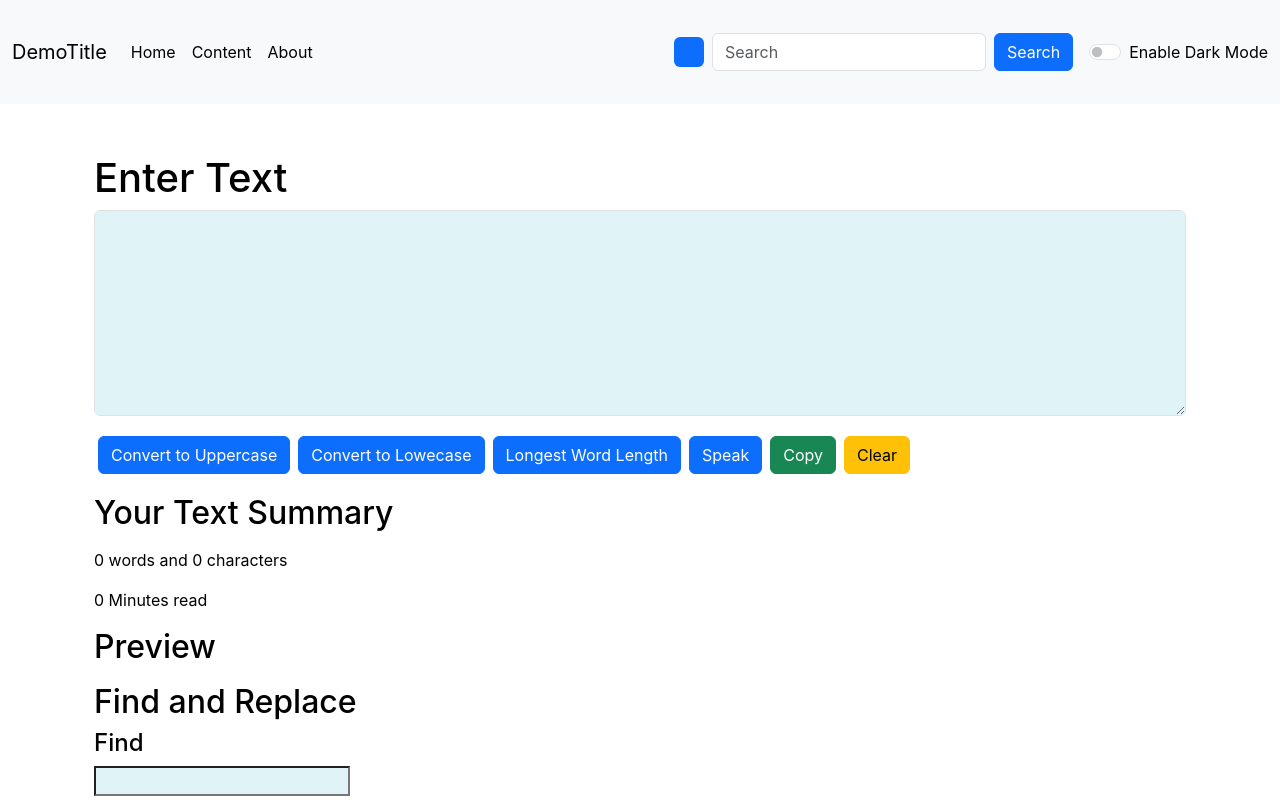
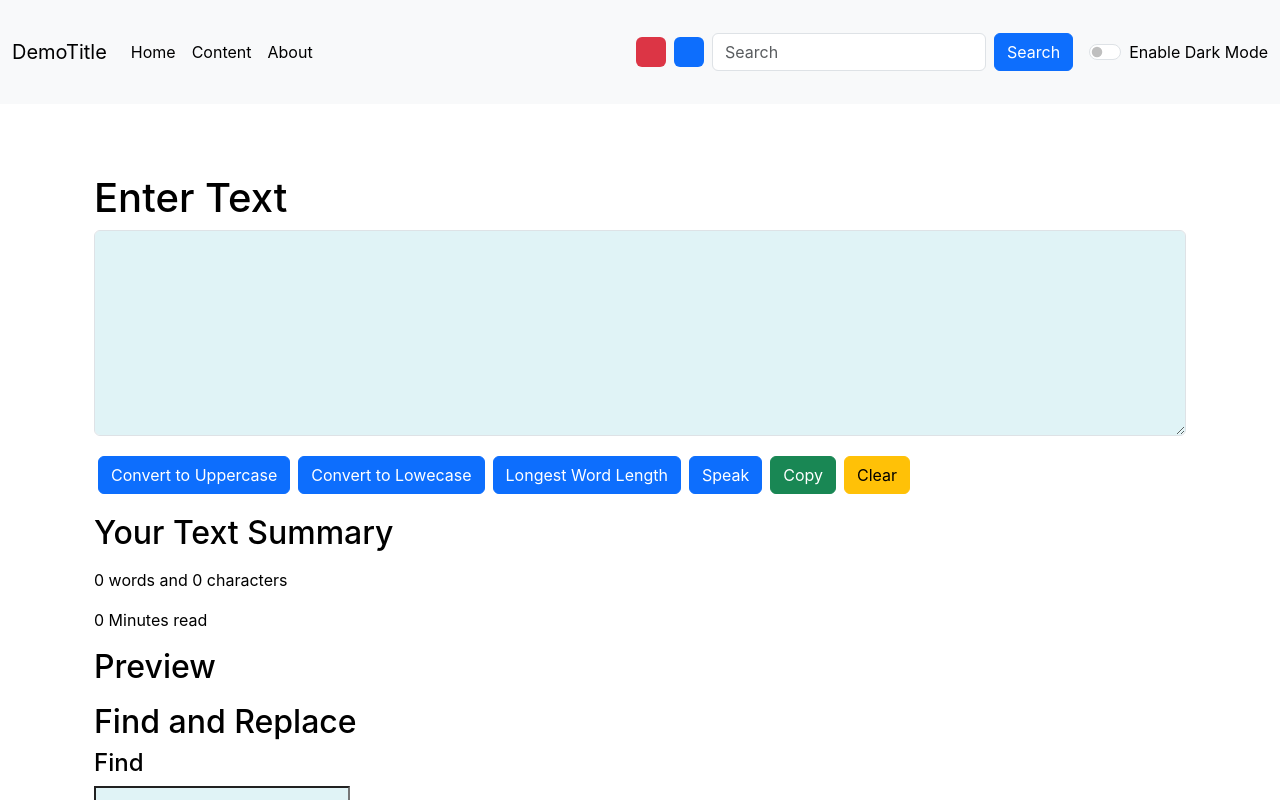
Before and after one commit to Bhargav-Trivedi-777/React-Training, a React (Create React App) app: page / in a window 1280 px wide. Shown: the top 800 px of the page. Built offline with nearby package versions, Linux system fonts and the light colour scheme.

Commit message:
color pellet added

```diff
--- a/src/App.js
+++ b/src/App.js
@@ -36,6 +36,33 @@ function App() {
     setDarkMode(!darkMode);
   };
 
+  const removeClass = () => {
+    document.querySelector(".app")?.classList.remove('dark-mode')
+    document.querySelector(".app")?.classList.remove('light-mode')
+    document.querySelector(".app")?.classList.remove('bg-primary')
+    document.querySelector(".app")?.classList.remove('bg-danger')
+    document.querySelector(".navbar")?.classList.remove('bg-dark')
+    document.querySelector(".navbar")?.classList.remove('bg-light')
+    document.querySelector(".navbar")?.classList.remove('navbar-light')
+    document.querySelector(".navbar")?.classList.remove('navbar-dark')
+    document.querySelector(".navbar")?.classList.remove('bg-primary')
+    document.querySelector(".navbar")?.classList.remove('bg-danger')
+    document.documentElement.classList.remove('bg-primary')
+    document.documentElement.classList.remove('bg-danger')
+  }
+
+  let makeBlue = (cls) => {
+    removeClass()
+    if(cls === "red"){
+      document.querySelector(".app")?.classList.add('bg-danger')
+      document.querySelector(".navbar")?.classList.add('bg-danger')
+      document.documentElement.classList.add('bg-danger')
+    }else if(cls === "blue")
+    document.querySelector(".app")?.classList.add('bg-primary')
+    document.querySelector(".navbar")?.classList.add('bg-primary')
+    document.documentElement.classList.add('bg-primary')
+  }
+
 
   return (
     <div className={darkMode ? 'app dark-mode' : 'app light-mode'}>
@@ -47,12 +74,21 @@ function App() {
           page3="About"
           darkMode={darkMode}
           toggleMode={toggleMode}
+          color={makeBlue}
         />
         <Alert alert={alert} />
         <Routes>
           {/* add exact in route to match the exact page url */}
-          <Route exact path="/about" element={<About darkMode={darkMode} />} />
-          <Route exact path="/" element={<Utils heading="Enter Text" darkMode={darkMode} toggleMode={toggleMode} showAlert={showAlert} />} />
+          <Route exact path="/about" element={
+            <About darkMode={darkMode} />}
+          />
+          <Route exact path="/" element={
+            <Utils
+              heading="Enter Text"
+              darkMode={darkMode}
+              toggleMode={toggleMode}
+              showAlert={showAlert} />}
+          />
         </Routes>
       </Router>
     </div>
--- a/src/components/Alert.js
+++ b/src/components/Alert.js
@@ -6,7 +6,7 @@ export default function Alert(props) {
         return lower.charAt(0).toUpperCase() +lower.slice(1);
     }
     return (
-        <div style={{height:"50px"}}>
+        <div style={{height:"70px"}}>
         {props.alert &&
         <div className='container'>
             <div className={`alert alert-${props.alert.Type} alert-dismissible fade show`} role="alert">
--- a/src/components/Navbar.js
+++ b/src/components/Navbar.js
@@ -22,7 +22,8 @@ export default function Navbar(props) {
                                 <Link className="nav-link active" aria-current="page" to="/about">{props.page3}</Link>
                             </li>
                         </ul>
-                        <div className='bg-primary rounded me-2' style={{ height: '30px', width: '30px' }}></div>
+                        <div className='bg-danger rounded me-2' style={{ height: '30px', width: '30px' }} onClick={()=>{props.color('red')}}></div>
+                        <div className='bg-primary rounded me-2' style={{ height: '30px', width: '30px' }} onClick={()=>{props.color('blue')}}></div>
                         <form className="d-flex">
                             <input className="form-control me-2" type="search" placeholder="Search" aria-label="Search" />
                             <button className="btn btn-primary" type="submit">Search</button>
```
